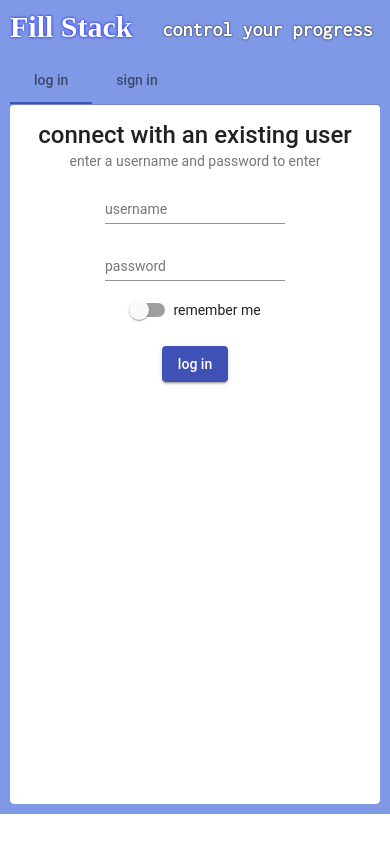
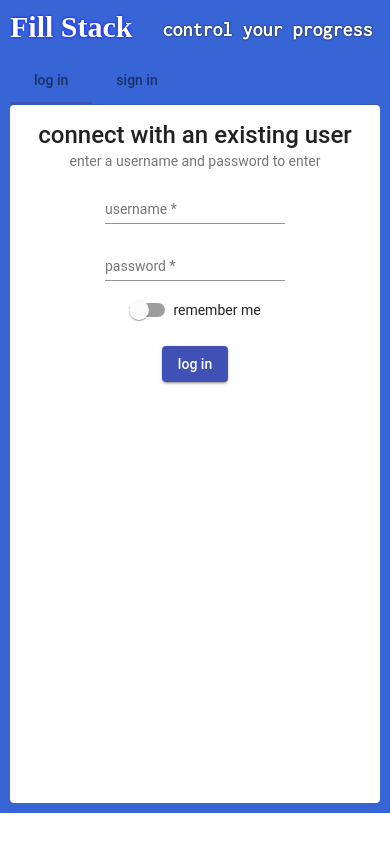
Before and after one commit to yuvalGab/fill-stack, an Angular app: page / in a window 390 px wide. Built offline with nearby package versions, Linux system fonts and the light colour scheme; a web font is replaced by a local one.

Commit message:
login page - pass forms data + validation

```diff
--- a/src/app/login/login-card/login-card.component.css
+++ b/src/app/login/login-card/login-card.component.css
@@ -6,7 +6,7 @@
 
 @media screen and (max-width: 420px) {
     .card {
-        height: calc(100vh - 145px);
+        height: calc(100vh - 146px);
         overflow-y: auto;
         text-align: center;
     }
--- a/src/app/login/login-card/login-card.component.html
+++ b/src/app/login/login-card/login-card.component.html
@@ -1,20 +1,22 @@
 <mat-card class="card">
   <mat-card-title>connect with an existing user</mat-card-title>
   <mat-card-subtitle>enter a username and password to enter</mat-card-subtitle>
+    <form (submit)="onSubmit($event, username.value, password.value, rememberMe.checked)">
       <mat-card-content>
         <div>
-      <mat-form-field class="123">
-        <input matInput placeholder="username">
+          <mat-form-field>
+            <input matInput #username placeholder="username" minlength="4" maxlength="10" required>
           </mat-form-field>
         </div>
         <div>
           <mat-form-field>
-        <input matInput placeholder="password">
+            <input matInput #password placeholder="password" type="password" minlength="6" maxlength="12" required>
           </mat-form-field>
         </div>
-    <mat-slide-toggle>remember me</mat-slide-toggle>
+        <mat-slide-toggle #rememberMe>remember me</mat-slide-toggle>
       </mat-card-content>
       <mat-card-actions>
           <button mat-raised-button color="primary">log in</button>
       </mat-card-actions>
+  </form>
 </mat-card>
--- a/src/app/login/login-card/login-card.component.ts
+++ b/src/app/login/login-card/login-card.component.ts
@@ -12,4 +12,11 @@ export class LoginCardComponent implements OnInit {
   ngOnInit() {
   }
 
+  onSubmit(e, username, password, rememberMe) {
+    e.preventDefault()
+    console.log('username: ', username)
+    console.log('password: ', password)
+    console.log('remember me: ', rememberMe)
+  }
+
 }
--- a/src/app/login/login.component.css
+++ b/src/app/login/login.component.css
@@ -1,7 +1,7 @@
 
 section {
     padding: 10px;
-    background-color: rgb(127, 153, 231);
+    background-color: rgb(56, 101, 214);
 }
 
 .header {
--- a/src/app/login/signin-card/signin-card.component.css
+++ b/src/app/login/signin-card/signin-card.component.css
@@ -6,7 +6,7 @@
 
 @media screen and (max-width: 420px) {
     .card {
-        height: calc(100vh - 145px);
+        height: calc(100vh - 146px);
         overflow-y: auto;
         text-align: center;
     }
--- a/src/app/login/signin-card/signin-card.component.html
+++ b/src/app/login/signin-card/signin-card.component.html
@@ -1,34 +1,36 @@
 <mat-card class="card">
   <mat-card-title>create a new user</mat-card-title>
   <mat-card-subtitle>fill out all fields below to create a new user</mat-card-subtitle>
+  <form (submit)="onSubmit($event, fullName.value, email.value, username.value, password.value, retypePassword.value)">
     <mat-card-content>
       <div>
         <mat-form-field>
-        <input matInput placeholder="full name">
+          <input matInput #fullName placeholder="full name" required>
         </mat-form-field>
       </div>
       <div>
         <mat-form-field>
-        <input matInput placeholder="email">
+          <input matInput #email placeholder="email" type="email" required>
         </mat-form-field>
       </div>
       <div>
         <mat-form-field>
-        <input matInput placeholder="username">
+          <input matInput #username placeholder="username" minlength="4" maxlength="10" required>
         </mat-form-field>
       </div>
       <div>
         <mat-form-field>
-        <input matInput placeholder="password">
+          <input matInput #password placeholder="password" minlength="6" maxlength="12" required>
         </mat-form-field>
       </div>
       <div>
         <mat-form-field>
-        <input matInput placeholder="retype password">
+          <input matInput #retypePassword placeholder="retype password" minlength="6" maxlength="12" required>
         </mat-form-field>
       </div>
     </mat-card-content>
     <mat-card-actions>
       <button mat-raised-button color="primary">sign in</button>
     </mat-card-actions>
+  </form>
 </mat-card>
--- a/src/app/login/signin-card/signin-card.component.ts
+++ b/src/app/login/signin-card/signin-card.component.ts
@@ -12,4 +12,13 @@ export class SigninCardComponent implements OnInit {
   ngOnInit() {
   }
 
+  onSubmit(e, fullName, email, username, password, retypePassword) {
+    e.preventDefault()
+    console.log('full name: ', fullName)
+    console.log('email: ', email)
+    console.log('username: ', username)
+    console.log('password: ', password)
+    console.log('retype password: ', retypePassword)
+  }
+
 }
```
Lines whose indentation alone changed are shown as unchanged.
